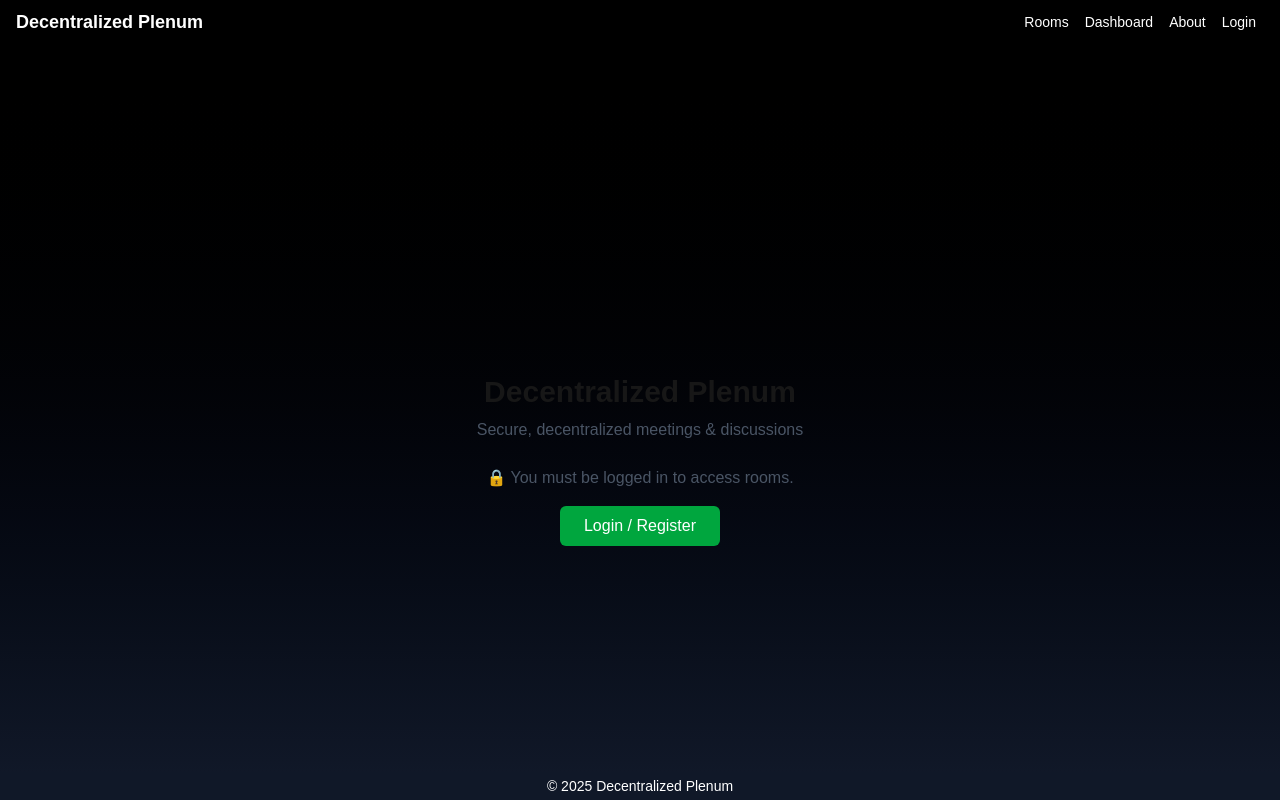
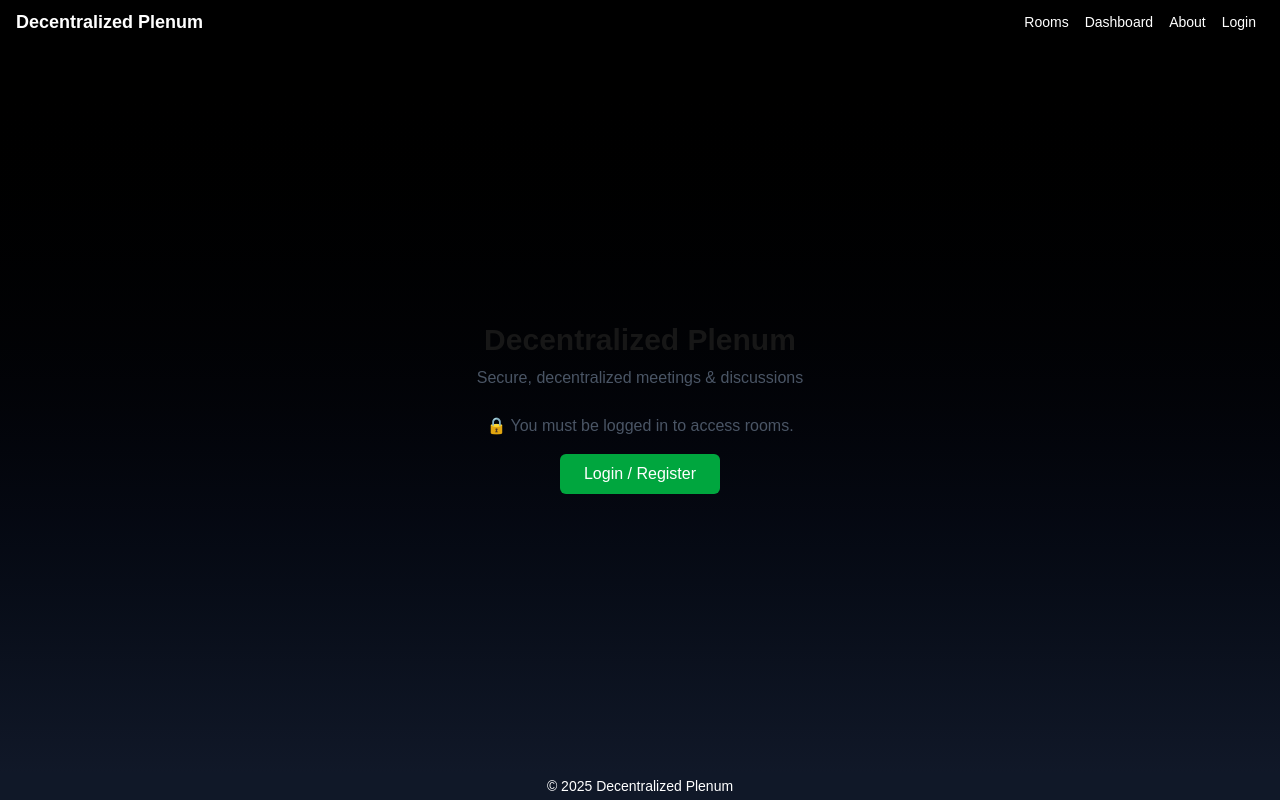
Before and after one commit to nbursa/AgoraNet, a Next.js app in the folder frontend/: page / in a window 1280 px wide. Built offline with nearby package versions, Linux system fonts and the light colour scheme; no server answers.

Commit message:
Chore: Home page layout

```diff
--- a/frontend/src/app/page.tsx
+++ b/frontend/src/app/page.tsx
@@ -13,8 +13,12 @@ export default function HomePage() {
   }, []);
 
   return (
-    <div className="flex flex-col items-center justify-center min-h-screen p-6 w-full max-w-3xl mx-auto">
-      <h1 className="text-3xl font-bold text-center">Decentralized Plenum</h1>
+    <div className="w-full h-full">
+      <div className="flex items-center justify-center min-h-full p-6">
+        <div className="flex flex-col items-center w-full max-w-3xl">
+          <h1 className="text-3xl font-bold text-center">
+            Decentralized Plenum
+          </h1>
           <p className="mt-2 text-gray-600 text-center">
             Secure, decentralized meetings & discussions
           </p>
@@ -46,5 +50,7 @@ export default function HomePage() {
             </div>
           )}
         </div>
+      </div>
+    </div>
   );
 }
```
Lines whose indentation alone changed are shown as unchanged.
